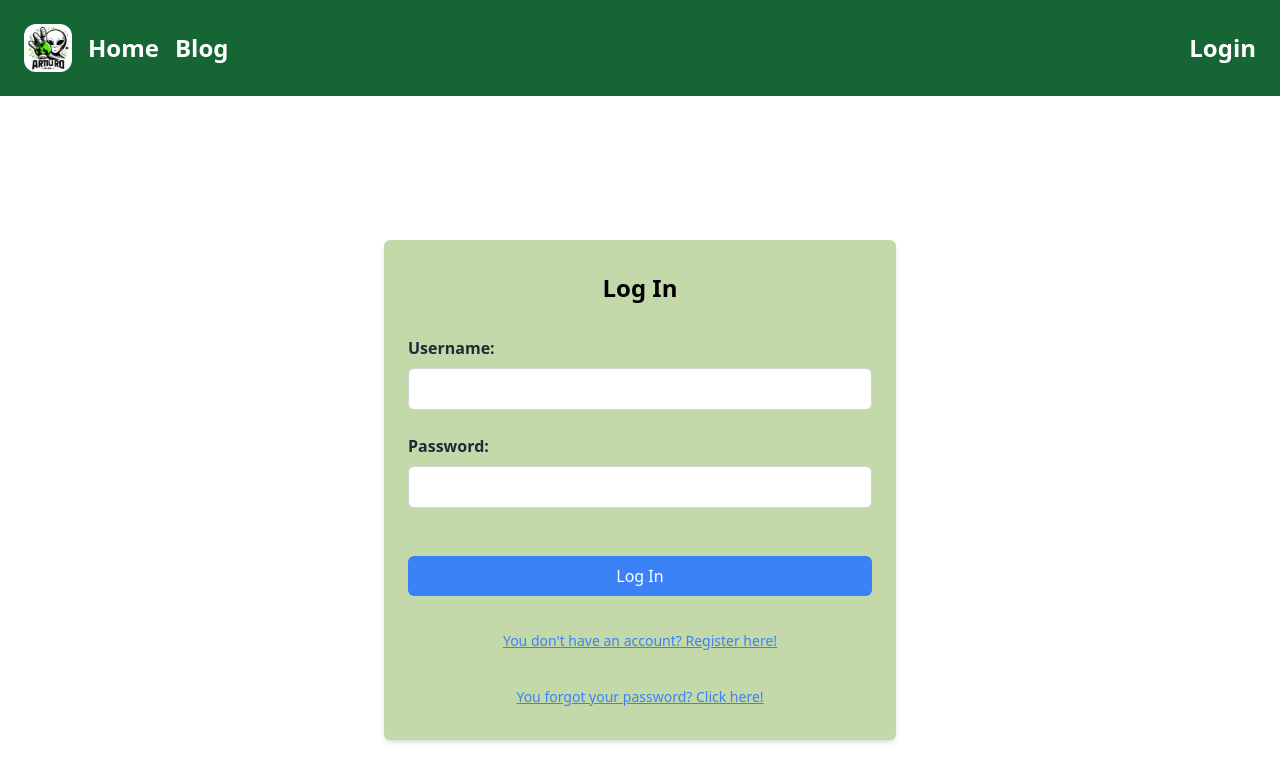
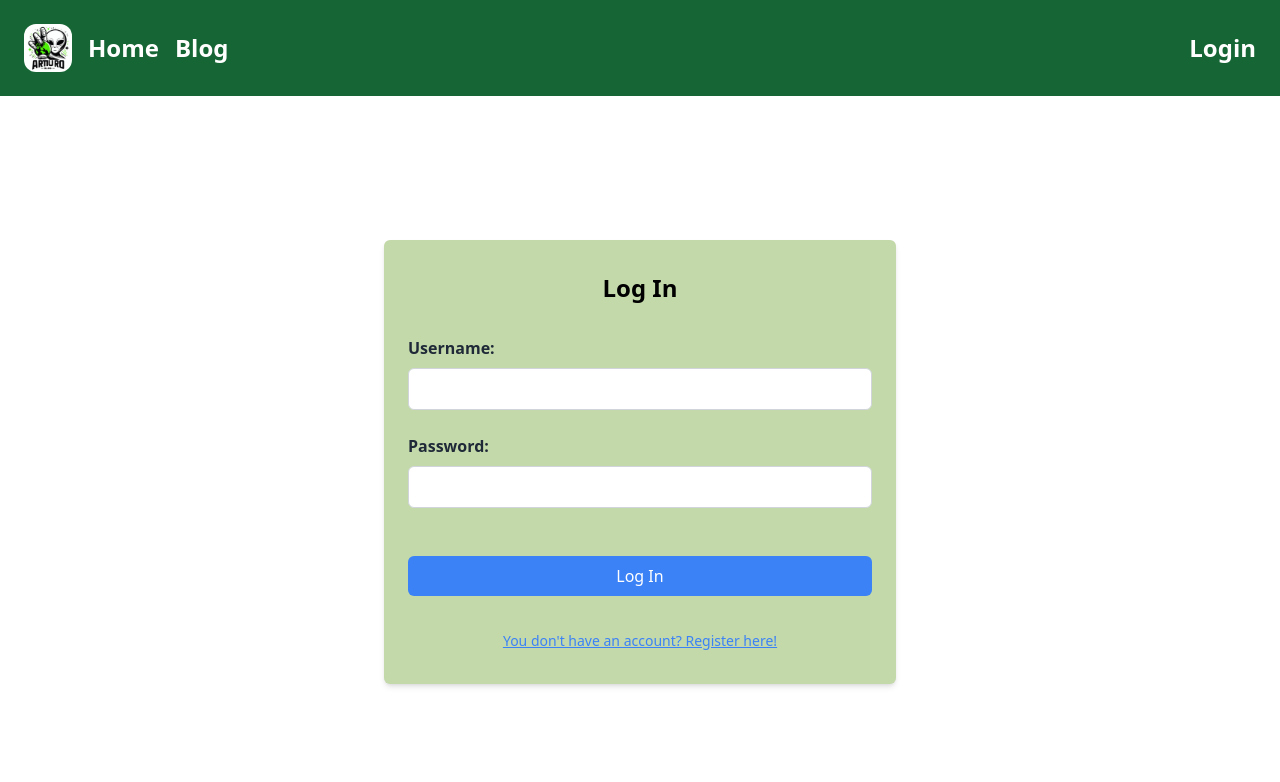
Before and after one commit to Arturohub/Revamped-Blog-Spring-Boot-React-MySQL, a React (Vite) app in the folder frontend/: page /login in a window 1280 px wide. Shown: the top 782 px of the page. Built offline with nearby package versions, Linux system fonts and the light colour scheme.

Commit message:
Forgot to remove the forgot pass in react

```diff
--- a/frontend/src/pages/auth/Login.jsx
+++ b/frontend/src/pages/auth/Login.jsx
@@ -58,9 +58,6 @@ export default function Login() {
                 <div className="text-center mt-8">
                     <Link to="/register" className="text-sm cursor-pointer text-blue-500 underline hover:text-blue-700 focus:outline-none focus:text-blue-700">You don't have an account? Register here!</Link>
                 </div>
-                <div className="text-center mt-8">
-                    <Link to="/recoverpass" className="text-sm cursor-pointer text-blue-500 underline hover:text-blue-700 focus:outline-none focus:text-blue-700">You forgot your password? Click here!</Link>
-                </div>
             </form>
 
         </div>
```
